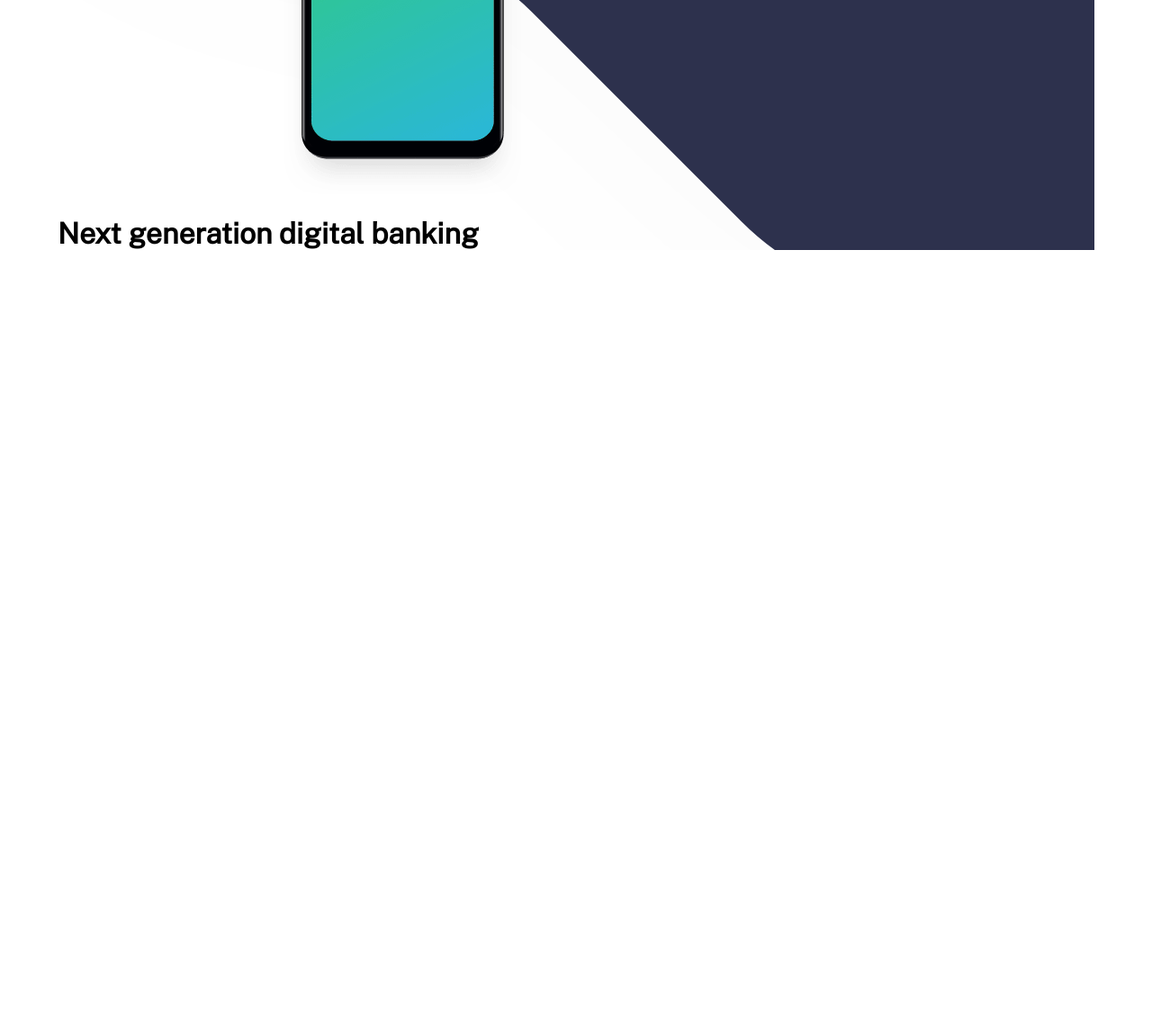
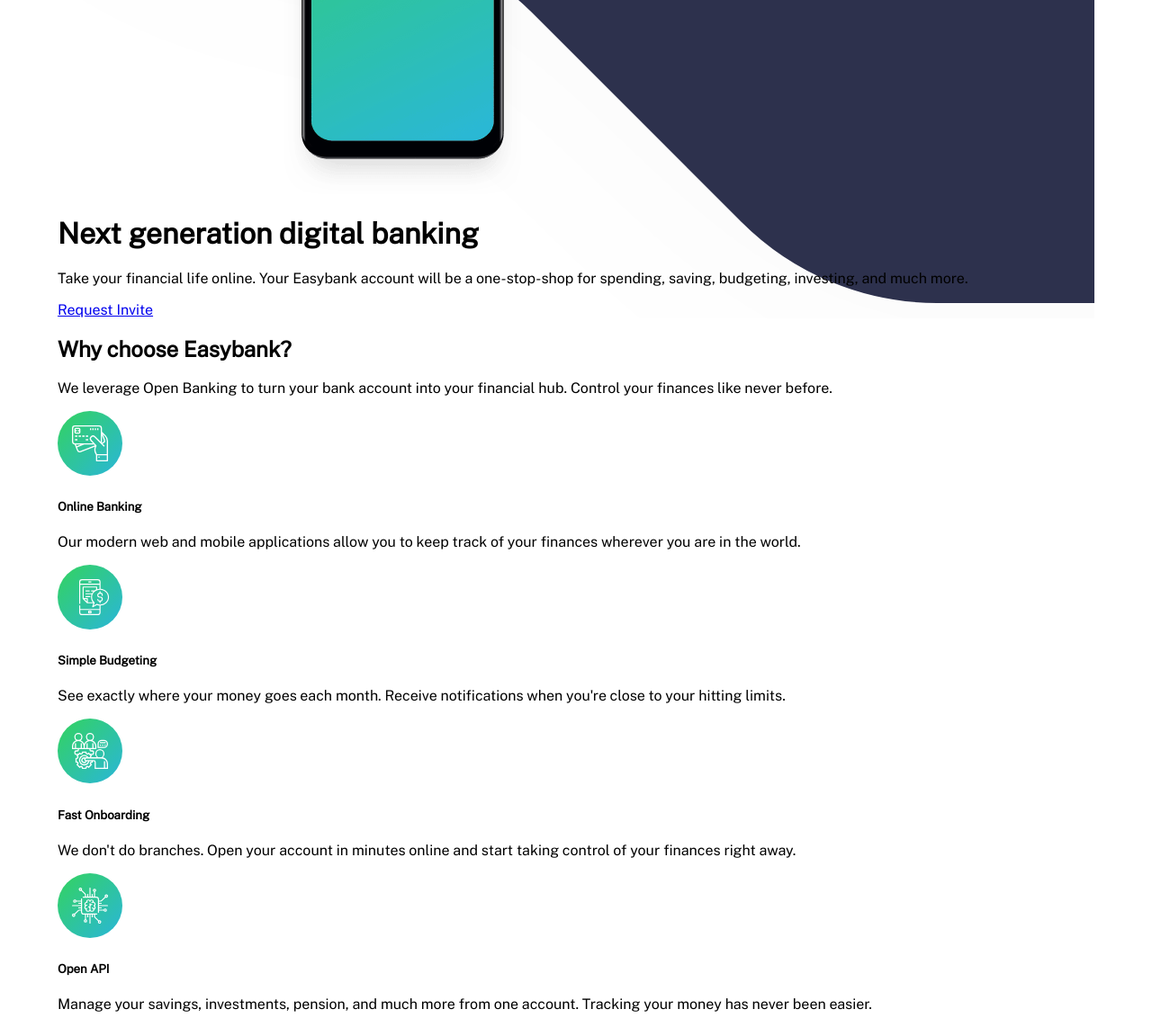
Before and after one commit to mahin-abdullah/Easybank, a plain HTML site: page index.html in a window 1280 px wide. Shown: the part 893-2035 px from the top of the page at 90% size. Before the commit the page ends 1193 px from the top, so only its background shows below. Drawn offline with nearby package versions, Linux system fonts and the light colour scheme; files whose address does not match are found by name.

Commit message:
Added the html of services section.

```diff
--- a/index.html
+++ b/index.html
@@ -46,7 +46,78 @@
 
           <div class="hero__content">
             <h1>Next generation digital banking</h1>
+            <p>
+              Take your financial life online. Your Easybank account will be a
+              one-stop-shop for spending, saving, budgeting, investing, and much
+              more.
+            </p>
+
+            <div class="hero__cta">
+              <a class="btn" href="#">Request Invite</a>
+            </div>
           </div>
+        </div>
+      </div>
+    </div>
+
+    <!-- Services -->
+
+    <div class="services">
+      <div class="container">
+        <div class="services__intro">
+          <h2>Why choose Easybank?</h2>
+          <p>
+            We leverage Open Banking to turn your bank account into your
+            financial hub. Control your finances like never before.
+          </p>
+        </div>
+
+        <div class="col">
+          <img
+            class="services__img"
+            src="dist/images/icon-online.svg"
+            alt="banking"
+          />
+          <h5>Online Banking</h5>
+          <p>
+            Our modern web and mobile applications allow you to keep track of
+            your finances wherever you are in the world.
+          </p>
+        </div>
+
+        <div class="col">
+          <img
+            class="services__img"
+            src="dist/images/icon-budgeting.svg"
+            alt="budgeting"
+          />
+          <h5>Simple Budgeting</h5>
+          <p>
+            See exactly where your money goes each month. Receive notifications
+            when you're close to your hitting limits.
+          </p>
+        </div>
+
+        <div class="col">
+          <img
+            class="services__img"
+            src="dist/images/icon-onboarding.svg"
+            alt="onboarding"
+          />
+          <h5>Fast Onboarding</h5>
+          <p>
+            We don't do branches. Open your account in minutes online and start
+            taking control of your finances right away.
+          </p>
+        </div>
+
+        <div class="col">
+          <img class="services__img" src="dist/images/icon-api.svg" alt="api" />
+          <h5>Open API</h5>
+          <p>
+            Manage your savings, investments, pension, and much more from one
+            account. Tracking your money has never been easier.
+          </p>
         </div>
       </div>
     </div>
```
